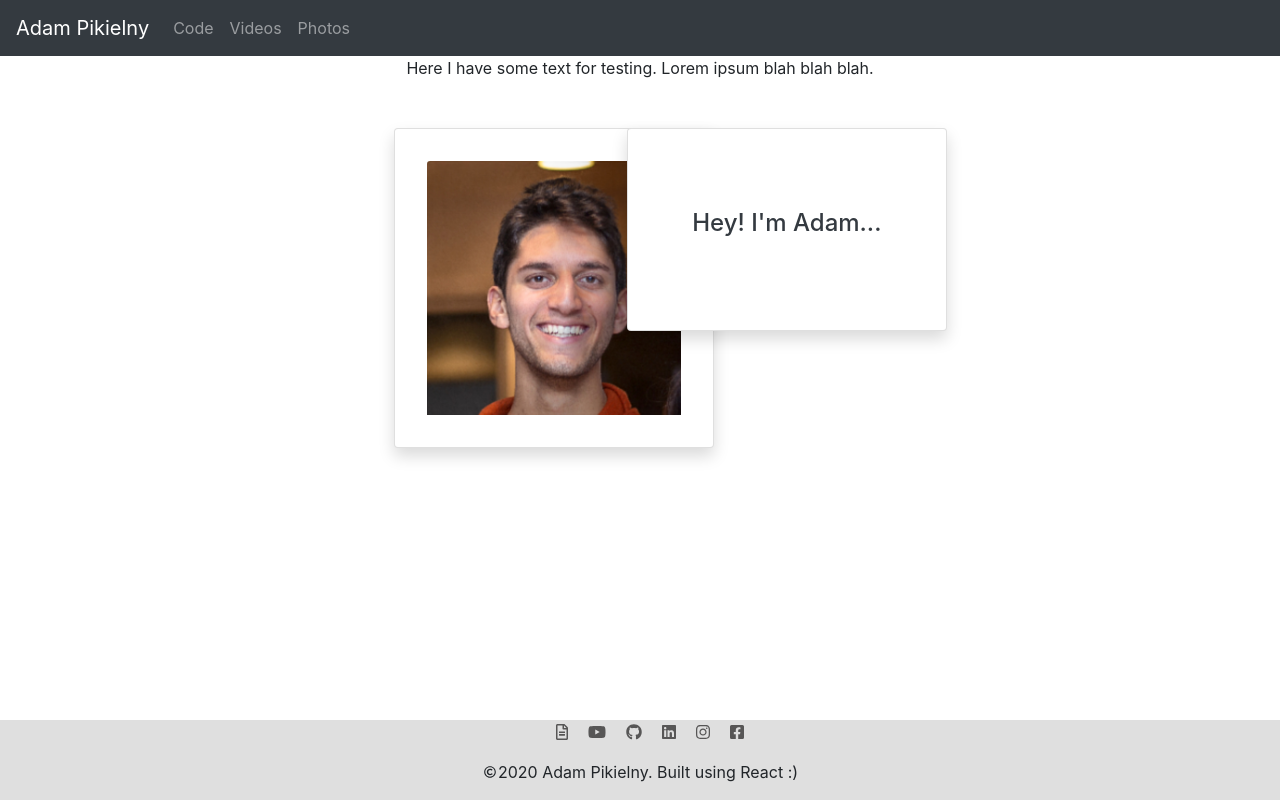
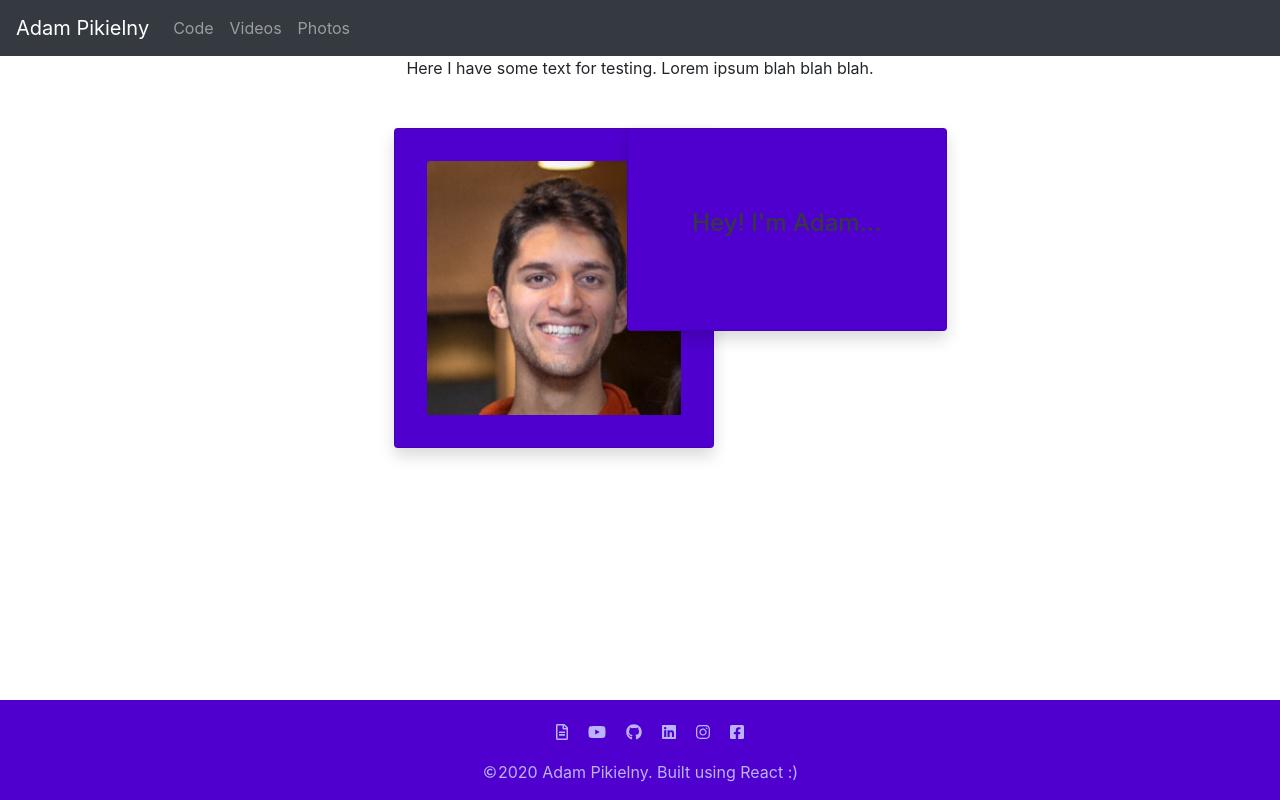
Before and after one commit to APikielny/Old-Website-2020, a React (Create React App) app: page / in a window 1280 px wide. Built offline with nearby package versions, Linux system fonts and the light colour scheme.

Commit message:
purple hehe

```diff
--- a/src/components/Menu.jsx
+++ b/src/components/Menu.jsx
@@ -3,7 +3,7 @@ import { Link } from "react-router-dom";
 import { Navbar, Nav } from "react-bootstrap";
 
 const right = {
-  textAlign: "right"
+  textAlign: "right",
 };
 
 export class Menu extends Component {
--- a/src/styles/card-style.css
+++ b/src/styles/card-style.css
@@ -5,6 +5,7 @@
 
 .card {
   width: 20rem;
+  background-color: #4f00ce !important;
 }
 
 .card:hover {
--- a/src/styles/footer.css
+++ b/src/styles/footer.css
@@ -1,16 +1,16 @@
 .footer {
-  background-color: #dfdfdf;
+  background-color: #4f00ce;
   display: inline-block;
   width: 100%;
   position: fixed;
   right: 0px;
   bottom: 0px;
+  padding-top: 20px;
+  color: rgb(186, 179, 253);
 }
 
 .icon {
   font-size: 1em;
-  /* TODO: padding bottom  */
-  padding-top: 50px;
   padding-left: 20px;
-  color: rgb(87, 86, 86);
+  color: rgb(186, 179, 253);
 }
```
